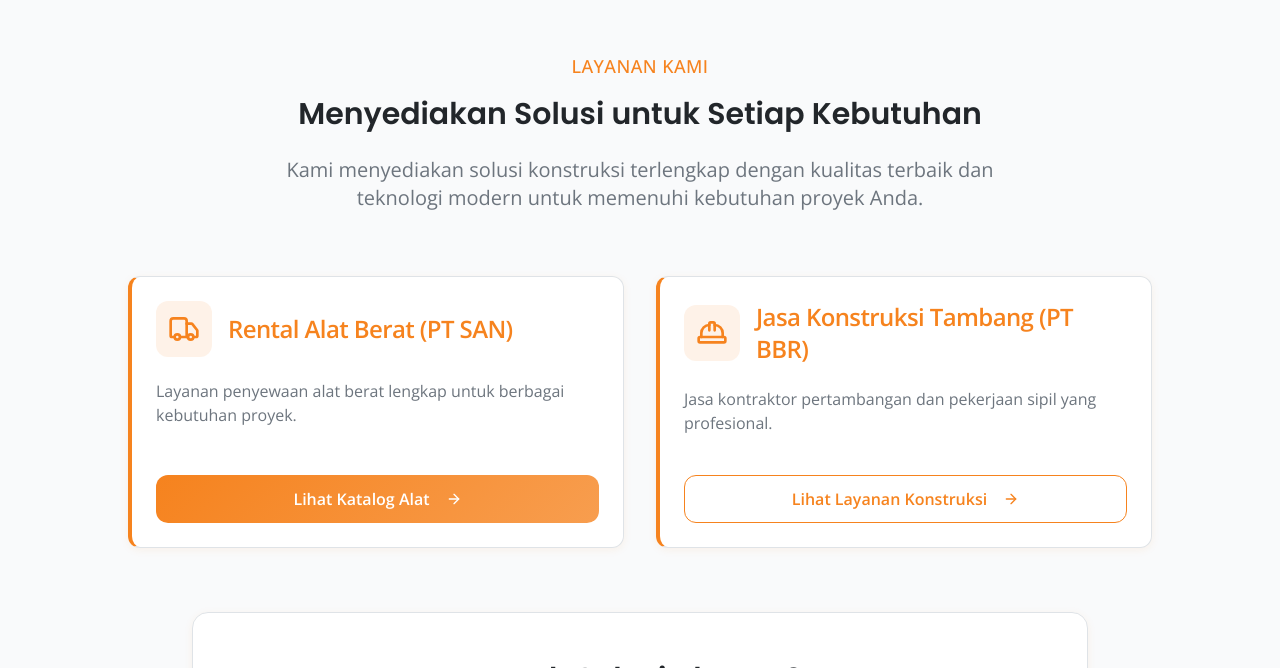
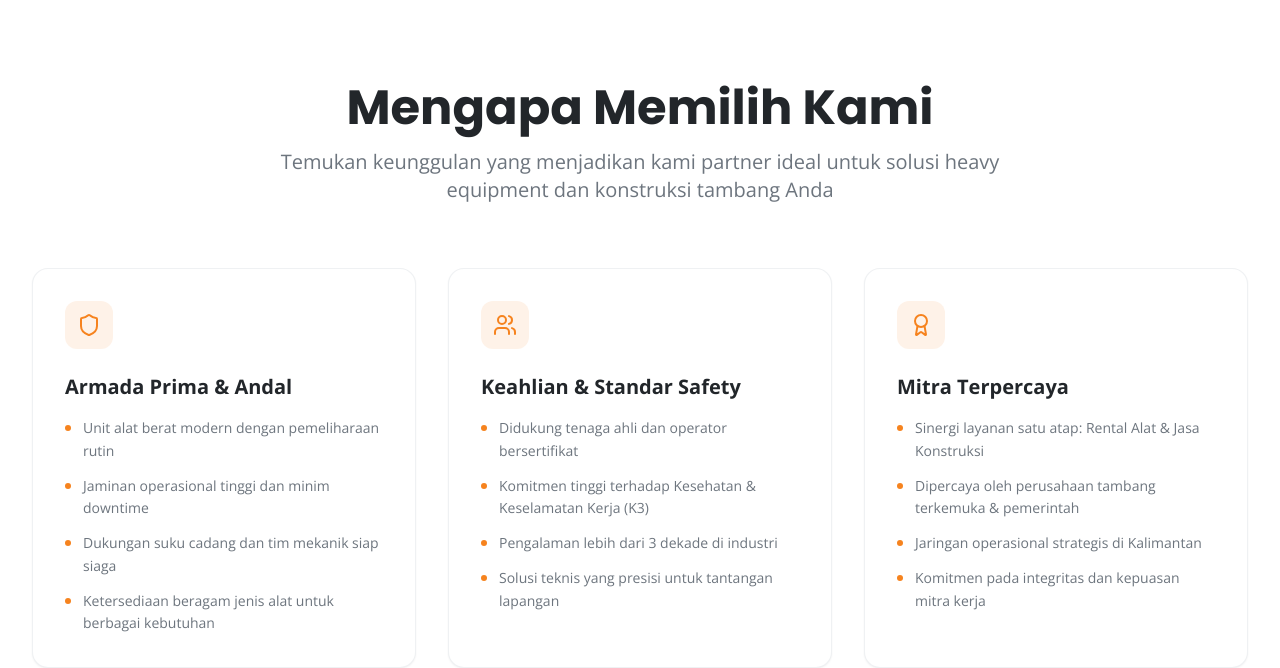
Before and after one commit to jonfry1175/san-bbr, a React (Vite) app: page / in a window 1280 px wide. Shown: the part 3112-3780 px from the top of the page. Built offline with nearby package versions, Linux system fonts and the light colour scheme; no server answers.

Commit message:
Add WhyChooseUsSection component to showcase company strengths and advantages

```diff
--- /dev/null
+++ b/src/components/WhyChooseUsSection.tsx
@@ -0,0 +1,116 @@
+import { memo } from "react";
+import { motion } from "framer-motion";
+import { Shield, Users, Award } from "lucide-react";
+import { MotionSection } from "@/components/MotionSection";
+
+const WhyChooseUsSection = memo(() => {
+  const container = {
+    hidden: { opacity: 0 },
+    show: {
+      opacity: 1,
+      transition: { staggerChildren: 0.1 },
+    },
+  };
+
+  const item = {
+    hidden: { y: 20, opacity: 0 },
+    show: {
+      y: 0,
+      opacity: 1,
+      transition: { type: "spring", stiffness: 100, damping: 15 },
+    },
+  };
+
+  const cards = [
+    {
+      title: "Armada Prima & Andal",
+      icon: Shield,
+      points: [
+        "Unit alat berat modern dengan pemeliharaan rutin",
+        "Jaminan operasional tinggi dan minim downtime",
+        "Dukungan suku cadang dan tim mekanik siap siaga",
+        "Ketersediaan beragam jenis alat untuk berbagai kebutuhan",
+      ],
+    },
+    {
+      title: "Keahlian & Standar Safety",
+      icon: Users,
+      points: [
+        "Didukung tenaga ahli dan operator bersertifikat",
+        "Komitmen tinggi terhadap Kesehatan & Keselamatan Kerja (K3)",
+        "Pengalaman lebih dari 3 dekade di industri",
+        "Solusi teknis yang presisi untuk tantangan lapangan",
+      ],
+    },
+    {
+      title: "Mitra Terpercaya",
+      icon: Award,
+      points: [
+        "Sinergi layanan satu atap: Rental Alat & Jasa Konstruksi",
+        "Dipercaya oleh perusahaan tambang terkemuka & pemerintah",
+        "Jaringan operasional strategis di Kalimantan",
+        "Komitmen pada integritas dan kepuasan mitra kerja",
+      ],
+    },
+  ];
+
+  return (
+    <MotionSection id="why-choose-us" className="section-padding bg-background">
+      <div className="container mx-auto container-padding">
+        <motion.div
+          className="text-center max-w-3xl mx-auto mb-16"
+          variants={container}
+          initial="hidden"
+          whileInView="show"
+          viewport={{ once: true, amount: 0.3 }}
+        >
+          <motion.h2
+            className="heading-lg text-foreground mb-4"
+            variants={item}
+          >
+            Mengapa Memilih Kami
+          </motion.h2>
+          <motion.p className="text-large text-muted-foreground" variants={item}>
+            Temukan keunggulan yang menjadikan kami partner ideal untuk solusi
+            heavy equipment dan konstruksi tambang Anda
+          </motion.p>
+        </motion.div>
+
+        <motion.div
+          className="grid grid-cols-1 md:grid-cols-2 lg:grid-cols-3 gap-8"
+          variants={container}
+          initial="hidden"
+          whileInView="show"
+          viewport={{ once: true, amount: 0.1 }}
+        >
+          {cards.map((card, index) => (
+            <motion.div key={index} variants={item} className="h-full">
+              <div className="bg-card border border-border/50 rounded-2xl p-8 h-full shadow-sm hover:shadow-lg hover:border-accent/50 transition-all duration-300 group">
+                <div className="w-12 h-12 bg-accent/10 rounded-xl flex items-center justify-center mb-6 group-hover:bg-accent/20 transition-colors duration-300">
+                  <card.icon className="h-6 w-6 text-accent" />
+                </div>
+
+                <h4 className="text-xl font-bold text-foreground mb-4">
+                  {card.title}
+                </h4>
+
+                <ul className="space-y-3">
+                  {card.points.map((point, idx) => (
+                    <li key={idx} className="flex items-start gap-3">
+                      <div className="w-1.5 h-1.5 bg-accent rounded-full mt-2 flex-shrink-0" />
+                      <span className="text-sm text-muted-foreground leading-relaxed">
+                        {point}
+                      </span>
+                    </li>
+                  ))}
+                </ul>
+              </div>
+            </motion.div>
+          ))}
+        </motion.div>
+      </div>
+    </MotionSection>
+  );
+});
+
+export default WhyChooseUsSection;
--- a/src/pages/Index.tsx
+++ b/src/pages/Index.tsx
@@ -8,6 +8,9 @@ import { Suspense, lazy, useEffect, useMemo } from "react";
 const AboutSection = lazy(() => import("@/components/AboutSection"));
 const VisionMissionSection = lazy(
   () => import("@/components/VisionMissionSection")
+);
+const WhyChooseUsSection = lazy(
+  () => import("@/components/WhyChooseUsSection")
 );
 // const CompanyStrategySection = lazy(
 //   () => import("@/components/CompanyStrategySection")
@@ -64,6 +67,7 @@ const Index = () => {
       <Suspense fallback={null}>
         <AboutSection />
         <VisionMissionSection />
+        <WhyChooseUsSection />
         {/* <CompanyStrategySection /> */}
         {/* Show services on all viewports; limit to 3 on the home page */}
         <ServicesSection limit={3} />
```
